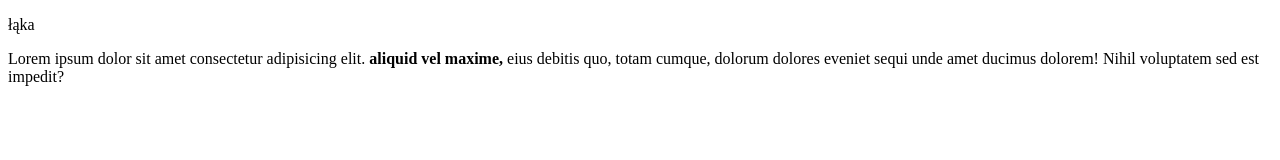
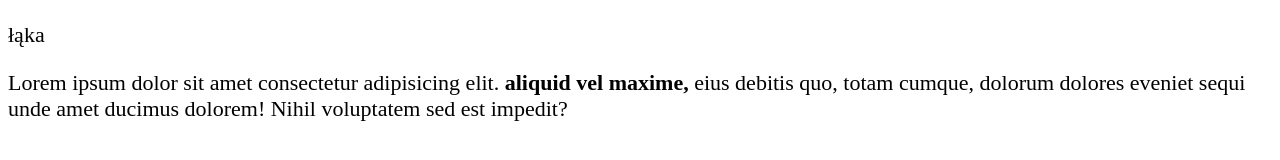
Before and after one commit to Wojciech-Kaczmarek/p3, a plain HTML site: page index.html in a window 1280 px wide. Drawn offline with Linux system fonts and the light colour scheme.

Commit message:
font size

```diff
--- a/index.html
+++ b/index.html
@@ -5,6 +5,12 @@
     <meta name="viewport" content="width=device-width, initial-scale=1.0">
     <meta http-equiv="X-UA-Compatible" content="ie=edge">
     <title>Document</title>
+    <style>
+    p{
+        font-size: 22px;
+
+    }
+    </style>
 </head>
 <body>
     <p>łąka
```
